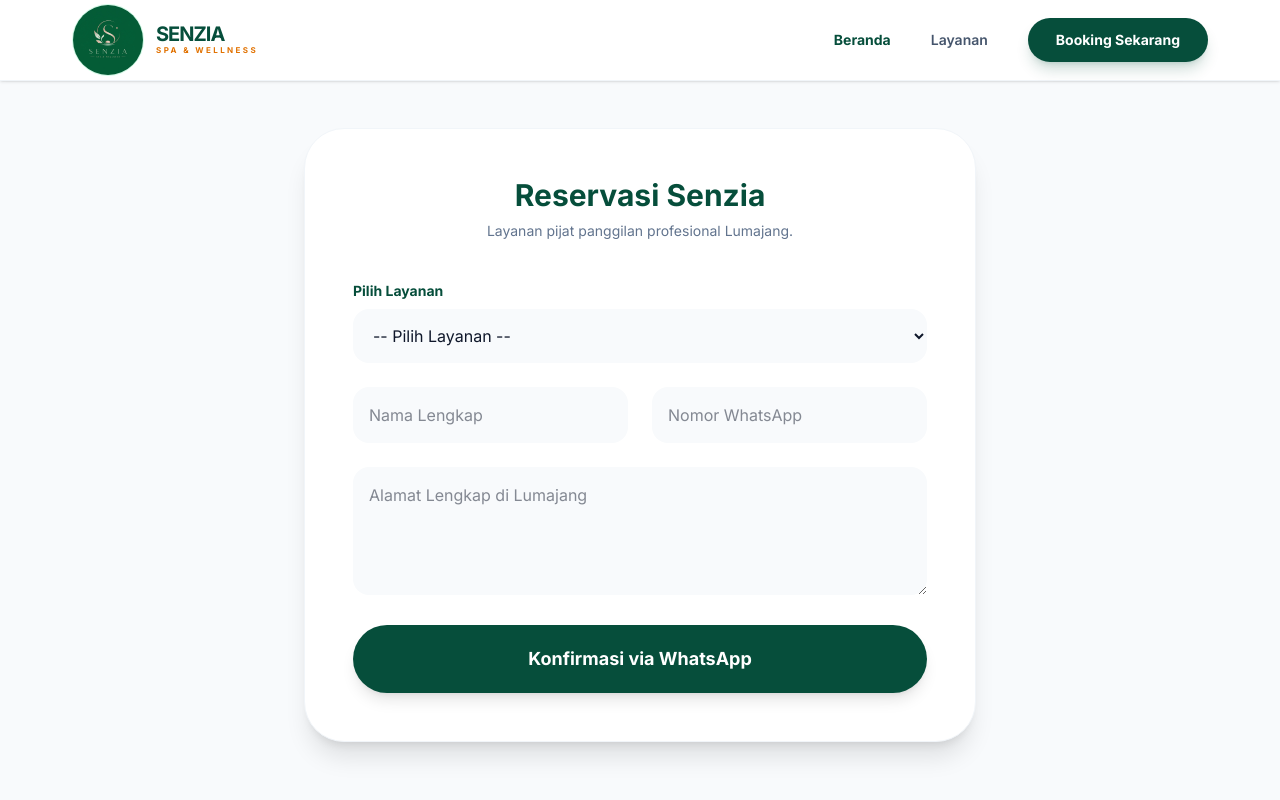
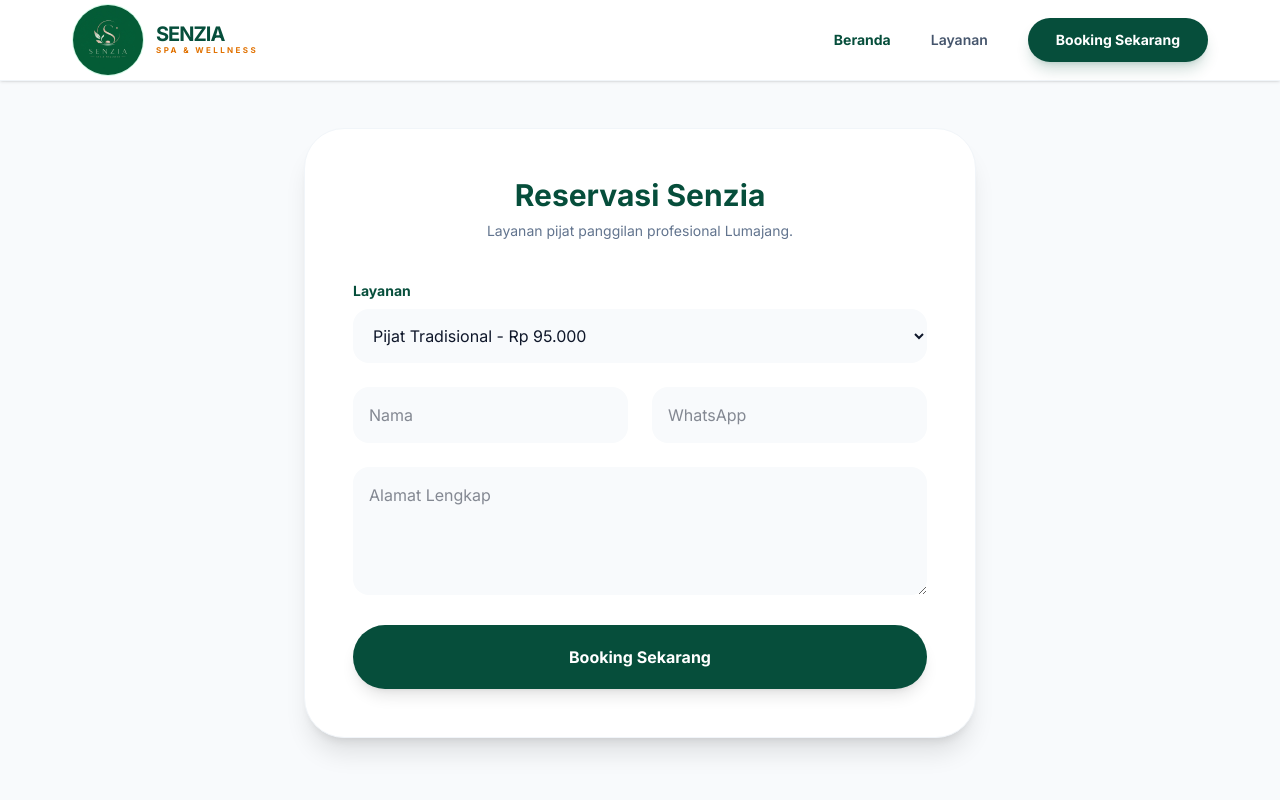
Before and after one commit to Dikk66/SPA-LMJ, a Next.js app in the folder frontend/: page /booking in a window 1280 px wide. Shown: the top 800 px of the page. Built offline with nearby package versions, Linux system fonts and the light colour scheme; a web font is replaced by a local one.

Commit message:
Ultra fix for prerender error using no-ssr dynamic import

```diff
--- a/frontend/src/app/booking/page.tsx
+++ b/frontend/src/app/booking/page.tsx
@@ -1,11 +1,16 @@
 "use client";
+
 import dynamic from 'next/dynamic';
 import Navbar from '@/components/layout/Navbar';
 
-// Trik Rahasia: Memanggil komponen tanpa SSR
+// Kita panggil form secara dinamis, mematikan SSR khusus untuk bagian ini
 const BookingForm = dynamic(() => import('@/components/booking/BookingForm'), {
   ssr: false,
-  loading: () => <div className="text-center py-20 font-bold text-emerald-900">Menyiapkan Form...</div>
+  loading: () => (
+    <div className="flex justify-center py-20">
+      <div className="animate-spin rounded-full h-10 w-10 border-b-2 border-emerald-900"></div>
+    </div>
+  )
 });
 
 export default function BookingPage() {
--- a/frontend/src/components/booking/BookingForm.tsx
+++ b/frontend/src/components/booking/BookingForm.tsx
@@ -10,14 +10,10 @@
       <h2 className="text-3xl font-serif font-bold text-emerald-900 mb-2 text-center">Reservasi Senzia</h2>
       <p className="text-slate-500 text-center mb-10 text-sm">Layanan pijat panggilan profesional Lumajang.</p>
 
-      <form className="space-y-6" onSubmit={(e) => e.preventDefault()}>
+      <form className="space-y-6">
         <div>
-          <label className="block text-sm font-bold text-emerald-900 mb-2">Pilih Layanan</label>
-          <select
-            defaultValue={selectedService}
-            className="w-full bg-slate-50 border-none rounded-2xl px-4 py-4 outline-none focus:ring-2 focus:ring-emerald-500"
-          >
-            <option value="">-- Pilih Layanan --</option>
+          <label className="block text-sm font-bold text-emerald-900 mb-2">Layanan</label>
+          <select defaultValue={selectedService} className="w-full bg-slate-50 border-none rounded-2xl px-4 py-4 outline-none">
             <option value="tradisional">Pijat Tradisional - Rp 95.000</option>
             <option value="refleksi">Refleksi Kaki - Rp 70.000</option>
             <option value="spa-lulur">Full Body Spa & Lulur - Rp 165.000</option>
@@ -26,16 +22,13 @@
             <option value="facial">Facial Relaksasi - Rp 110.000</option>
           </select>
         </div>
-
         <div className="grid md:grid-cols-2 gap-6">
-          <input type="text" placeholder="Nama Lengkap" className="w-full bg-slate-50 border-none rounded-2xl px-4 py-4 outline-none" />
-          <input type="tel" placeholder="Nomor WhatsApp" className="w-full bg-slate-50 border-none rounded-2xl px-4 py-4 outline-none" />
+          <input type="text" placeholder="Nama" className="w-full bg-slate-50 border-none rounded-2xl px-4 py-4" />
+          <input type="tel" placeholder="WhatsApp" className="w-full bg-slate-50 border-none rounded-2xl px-4 py-4" />
         </div>
-
-        <textarea placeholder="Alamat Lengkap di Lumajang" className="w-full bg-slate-50 border-none rounded-2xl px-4 py-4 h-32 outline-none"></textarea>
-
-        <button type="button" className="w-full bg-emerald-900 text-white py-5 rounded-full font-bold text-lg shadow-lg hover:bg-emerald-800 transition-all">
-          Konfirmasi via WhatsApp
+        <textarea placeholder="Alamat Lengkap" className="w-full bg-slate-50 border-none rounded-2xl px-4 py-4 h-32"></textarea>
+        <button type="button" className="w-full bg-emerald-900 text-white py-5 rounded-full font-bold shadow-lg hover:bg-emerald-800 transition-all">
+          Booking Sekarang
         </button>
       </form>
     </div>
```
